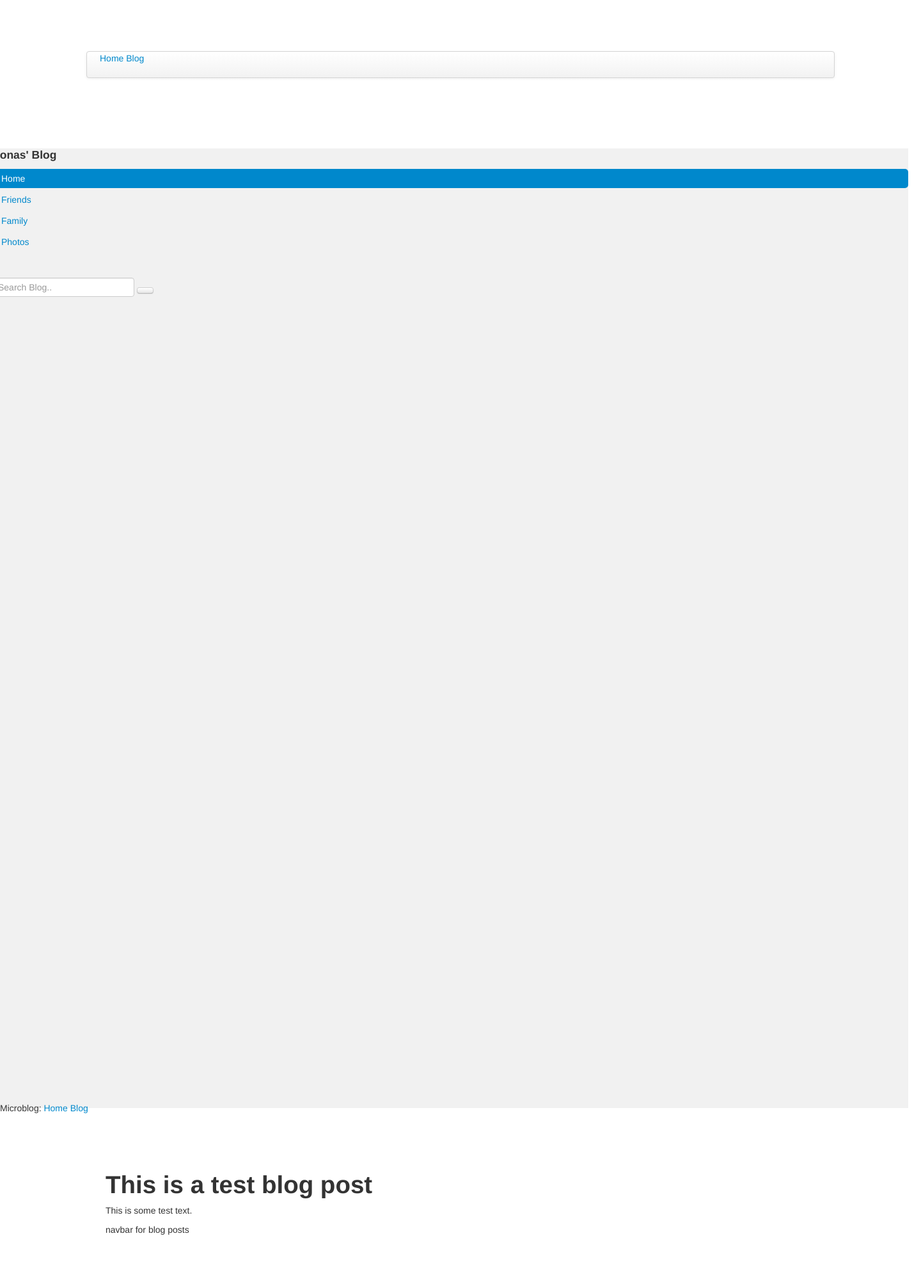
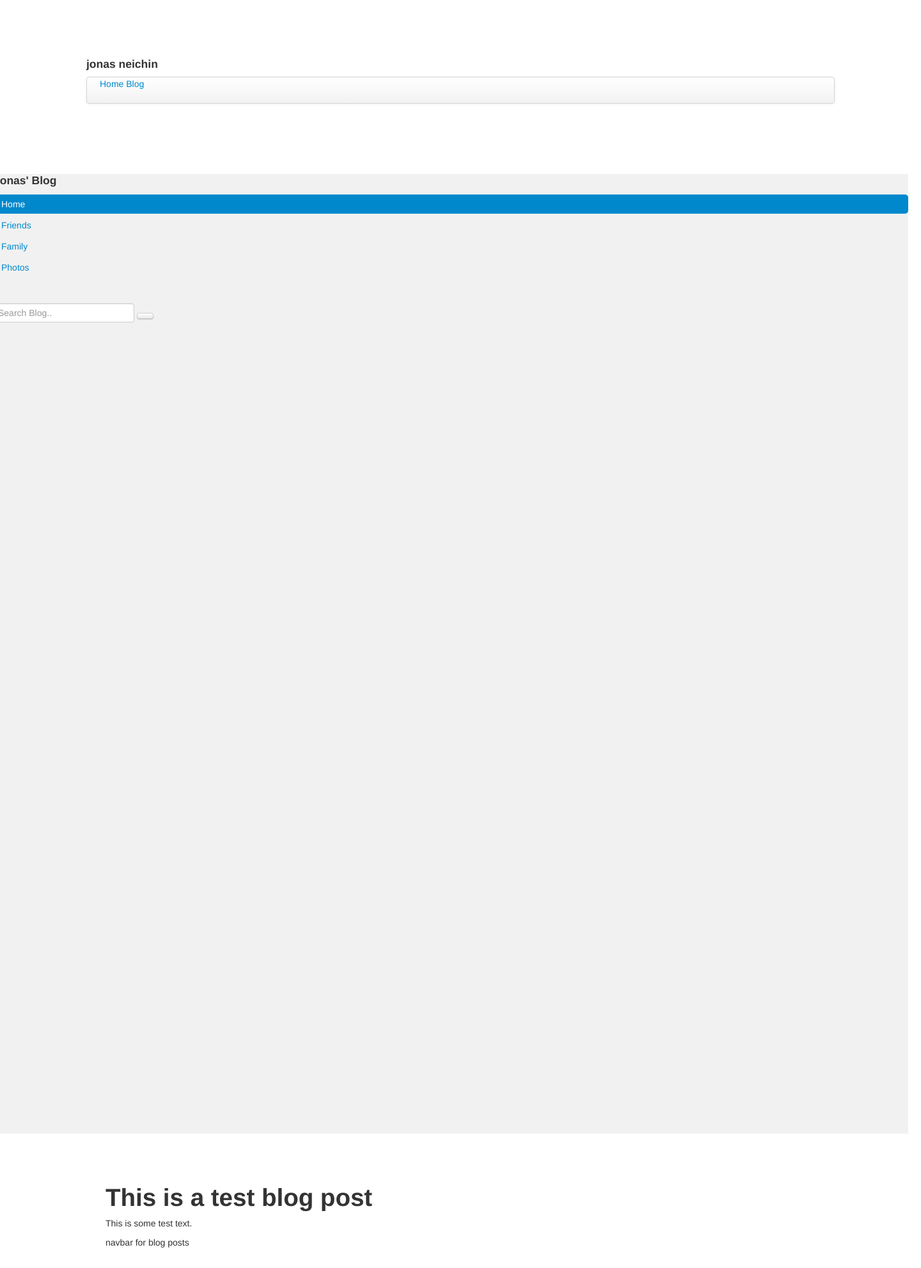
Before and after one commit to jneich/blog, a Flask app: page /blog in a window 1440 px wide. Shown: the top 1982 px of the page at 64% size. Before the commit the page ends 1930 px from the top, so only its background shows below. Run offline with Flask 2, Linux system fonts and the light colour scheme.

Commit message:
navbar issues

```diff
--- a/app/templates/base.html
+++ b/app/templates/base.html
@@ -50,10 +50,10 @@
   </head>
   <body>
     <div class="container">
+      <h4> jonas neichin </h4>
       <div class="navbar">
         <div class="navbar-inner">
           <a class="btn btn-navbar" data-toggle="collapse" data-target=".nav-collapse">
-            <h4> jonas neichin </h4>
             <a href="/index">Home</a>
             <a href="/blog">Blog</a>
             <span class="icon-bar"></span>
--- a/app/templates/blog.html
+++ b/app/templates/blog.html
@@ -9,10 +9,6 @@
     {% endif %}
   </head>
   <body>
-  <div>Microblog:
-  		<a href="/index">Home</a>
-  		<a href="/blog">Blog</a>
-  </div>
 
 
 
--- a/app/templates/index.html
+++ b/app/templates/index.html
@@ -9,9 +9,6 @@
     {% endif %}
   </head>
   <body>
-  <div>Microblog:
-  </div>
-    <hr>
 
   </body>
 </html>
```
